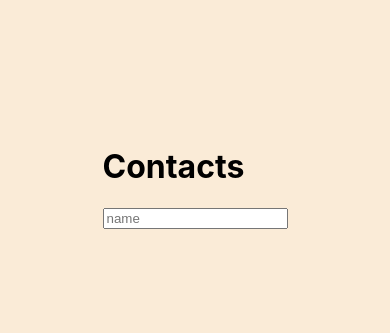
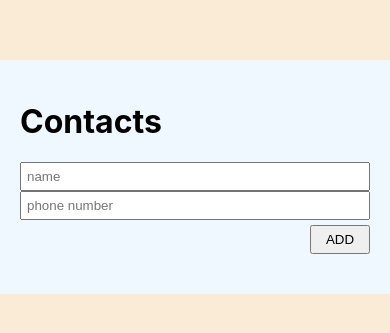
Before and after one commit to berkaynayman/contacts-app, a React (Create React App) app: page / in a window 390 px wide. Shown: the part 245-578 px from the top of the page. Built offline with nearby package versions, Linux system fonts and the light colour scheme.

Commit message:
phone number input added. CSS added

```diff
--- a/src/App.css
+++ b/src/App.css
@@ -4,3 +4,46 @@
   align-items: center;
   min-height: 100vh;
 }
+#container {
+  width: 400px;
+  background-color: aliceblue;
+  padding: 20px;
+}
+
+input {
+  width: 100%;
+  padding: 5px;
+  box-sizing: border-box;
+  -webkit-box-sizing: border-box;
+  -moz-box-sizing: border-box;
+}
+
+ul,
+li {
+  margin: 0;
+  padding: 0;
+  list-style-type: none;
+}
+
+.list {
+  margin: 15px 0;
+}
+
+.list > li {
+  background-color: antiquewhite;
+  padding: 5px;
+  margin-bottom: 2px;
+  display: flex;
+  justify-content: space-between;
+}
+
+.btn {
+  display: flex;
+  justify-content: flex-end;
+  padding: 5px 0;
+}
+
+.btn > button {
+  padding: 5px;
+  width: 60px;
+}
--- a/src/components/Contacts/Form.js
+++ b/src/components/Contacts/Form.js
@@ -5,14 +5,16 @@
 
 function Form() {
     const [name, setName] = useState("")
+    const [phone, setPhone] = useState("")
+
     const dispatch = useDispatch()
     const handleSubmit = (e) => {
         e.preventDefault()
-        if(!name) return false
+        if(!name || !phone) return false
 
-        dispatch(addContact({ id: nanoid(), name}))
+        dispatch(addContact({ id: nanoid(), name, phone}))
         setName("")
-
+        setPhone("")
         //const names = name.split(",")
         //const data  = names.map((name) => ({id: nanoid(), name}))
         //dispatch(addContacts(data))
@@ -22,6 +24,10 @@
         <div>
             <form onSubmit={handleSubmit}>
                 <input placeholder='name' value={name} onChange={(e) => setName(e.target.value)} />
+                <input placeholder='phone number' value={phone} onChange={(e) => setPhone(e.target.value)} />
+                <div className='btn'>
+                    <button type='submit'>ADD</button>
+                </div>
             </form>
         </div>
     );
--- a/src/components/Contacts/Item.js
+++ b/src/components/Contacts/Item.js
@@ -1,9 +1,10 @@
 import React from 'react';
 
 function Item({Item}) {
-  return <div>
-      {Item.name}
-  </div>;
+  return <li>
+    <span>{Item.name}</span>
+    <span>{Item.phone}</span>
+  </li>;
 }
 
 export default Item;
--- a/src/components/Contacts/List.js
+++ b/src/components/Contacts/List.js
@@ -6,11 +6,11 @@
 function List() {
   const contacts = useSelector(contactSelectors.selectAll)
   console.log(contacts);
-  return <div>
+  return <ul className='list'>
     {
       contacts.map(contact => <Item key={contact.id} Item={contact} />)
     }
-  </div>;
+  </ul>;
 }
 
 export default List;
--- a/src/components/Contacts/index.js
+++ b/src/components/Contacts/index.js
@@ -3,7 +3,7 @@
 import List from './List';
 
 function Contacts() {
-  return <div>
+  return <div id='container'>
       <h1>Contacts</h1>
       <Form />
       <List />
```
